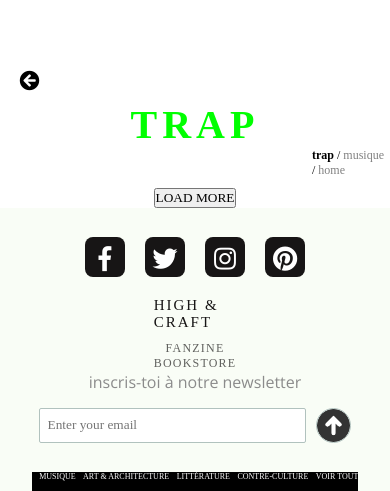
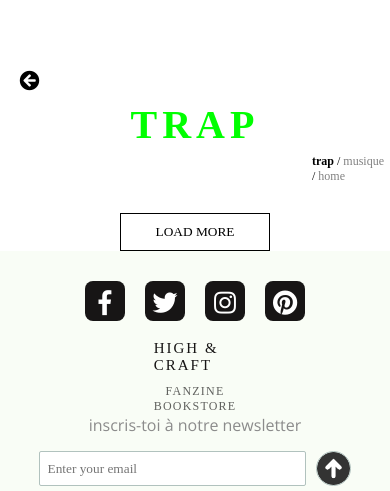
Before and after one commit to louise-decombe/boutique, a PHP site: the page made by subcategory.php in a window 390 px wide. Shown: the part 213-704 px from the top of the page. Run offline with PHP 8.4, Linux system fonts and the light colour scheme; data comes from the database, SQL or seed files in the repository; some libraries are stand-ins or nearby versions; some web fonts are replaced.

Commit message:
update subcategory
correction bug subcategory + css + fichier load

```diff
--- a/css/style.css
+++ b/css/style.css
@@ -1246,7 +1246,7 @@ margin-top:5%;
 
 }
 /* - - - - - - - - - - - - - - - - - - - - - - - - - - - - - - - - - - - - - - - - - - - - - - - - - - - - - - - - - - - - - - - - - - - - - - - - - - - - - */
-/*** NEWS-IN ***/
+/*** NEWS-IN + SUBCATEGORY ***/
 
 #before{
   display:flex;
@@ -1291,6 +1291,26 @@ margin-top:5%;
   margin-top:3%;
 }
 
+#title-subcategory{
+  display: flex;
+  flex-direction: column;
+  align-items: center;
+  justify-content: center;
+  width:100%;
+  padding-top:2.5%;
+}
+
+#title-subcategory h1{
+  color: #00FF00;
+  font-size:40px;
+  text-transform:uppercase;
+  letter-spacing: 5px;
+}
+
+#title-subcategory aside{
+  margin-left:80%;
+}
+
 #container-news{
   display:flex;
   flex-wrap: wrap;
@@ -1307,10 +1327,12 @@ margin-top:5%;
   background-color: #F9FDF6;
   margin-right:1%;
   margin-left:1%;
-  width: 19%;
+  width: 18.5%;
   height: 40vh;
   padding: 2%;
   margin-bottom: 2.5%;
+  border:0.2px solid gainsboro;
+  font-weight:600;
 }
 
 #container-article img{
@@ -1334,6 +1356,41 @@ margin-top:5%;
   color:black;
   font-size:12px;
 }
+
+#load_more{
+  display:flex;
+  justify-content: center;
+  width:150px;
+  padding:10px;
+  border:0.5px solid black;
+  background-color:white;
+  color: black;
+}
+
+
+#load_more:hover{
+  color:black;
+  background-color:#00FF00;
+  transition:1.5s;
+}
+
+#remove-row{
+  display:flex;
+  justify-content:center;
+  width:100%;
+}
+
+#remove-row a{
+  color:black;
+  font-family: 'Open Sans', sans-serif;
+}
+
+#remove-row a:hover{
+  color:#00FF00;
+  border-bottom: 0.5px solid #00FF00;
+  padding-bottom:10px;
+}
+
 
 
 /*** RESPONSIVE NEWS-IN ***/
@@ -1359,6 +1416,32 @@ margin-top:5%;
     position:absolute;
     margin-left:30%;
     margin-top:10%;
+  }
+
+  #container-news{
+    flex-direction:column;
+  }
+
+  #container-article{
+    width:85%;
+    height: 50vh;
+    padding-top:5%;
+  }
+
+  #title-subcategory{
+    width:100%;
+    padding-top:5%;
+}
+
+  #title-subcategory h1{
+    font-size:30px;
+    letter-spacing: 2.5px;
+}
+
+  #title-subcategory aside{
+    margin-left:0;
+    margin-top:1.5%;
+    margin-bottom:5%;
   }
 
 }
--- a/subcategory.php
+++ b/subcategory.php
@@ -16,7 +16,6 @@
     <header>
     <?php
         include("includes/header.php");
-        $formatter = new NumberFormatter('fr_FR', NumberFormatter::CURRENCY);
     ?>
     </header>
     <main>
@@ -58,19 +57,13 @@
                             <?php //var_dump($article['id_article']);
                             $id = $article['id_article'];
                             ?>
-                            <?php if(isset($_SESSION['user'])){ ?>
-                                <a href="addwishlist.php?id=<?= $id_article ?>">
-                                    <i class="far fa-heart"></i>
-                                </a>
-                                <a class="add addpanier" href="addpanier.php?id=<?= $id_article ?>">
-                                    +
-                                </a>
-                            <?php }?>
                         </section>
                     </section>
                     <?php }; endforeach; }?>
+            </section>
+
             <section id="remove-row">
-                        <button id="load_more" data-id="<?php echo $id;?>" data-id_page="<?php echo $id_page;?>">LOAD MORE</button>
+                <button id="load_more" data-id="<?= $id;?>" data-id_page="<?= $id_page;?>">LOAD MORE</button>
             </section>
 
             <script type="text/javascript">
@@ -96,7 +89,6 @@
                 });
             </script>
         </section>
-        </section>
     </main>
     <footer>
         <?php include('includes/footer.php'); ?>
```
Also changed, not shown: load.php (+12 -10 lines). Lines whose indentation alone changed are shown as unchanged.
